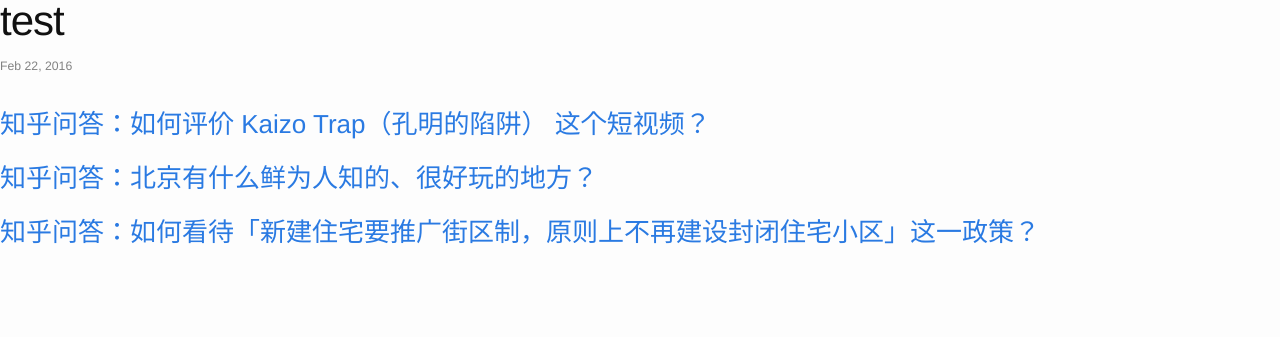
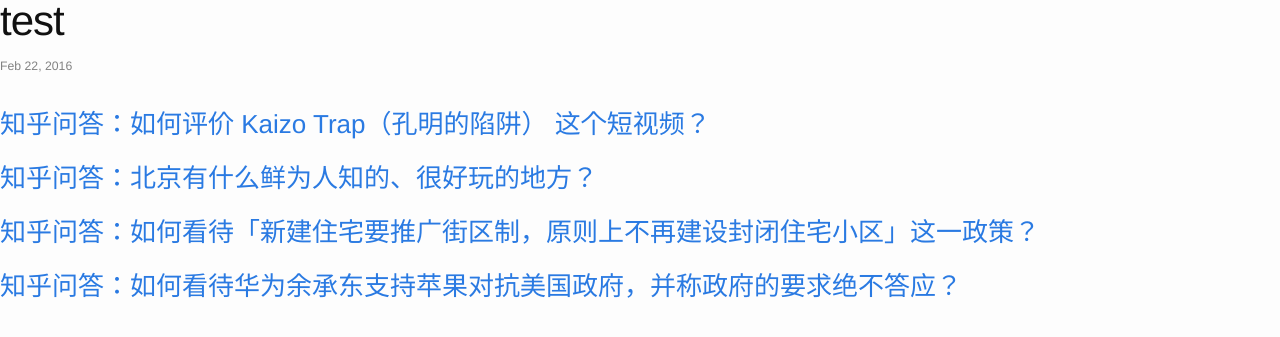
Before and after one commit to cnwarden/cnwarden.github.io, a Jekyll site: the page built from _posts/2016-02-22-test.markdown, in a window 1280 px wide. Shown: the top 337 px of the page. Built offline with Jekyll 4.4.1, drawn with Linux system fonts in a browser that asks for light colours.

Commit message:
auto commit

```diff
--- a/_posts/2016-02-22-test.markdown
+++ b/_posts/2016-02-22-test.markdown
@@ -10,3 +10,5 @@ categories: update
 ### [知乎问答：北京有什么鲜为人知的、很好玩的地方？](http://www.zhihu.com/question/25835899/answer/87483522)
 
 ### [知乎问答：如何看待「新建住宅要推广街区制，原则上不再建设封闭住宅小区」这一政策？](http://www.zhihu.com/question/40611359)
+
+### [知乎问答：如何看待华为余承东支持苹果对抗美国政府，并称政府的要求绝不答应？](http://www.zhihu.com/question/40631734)
```
